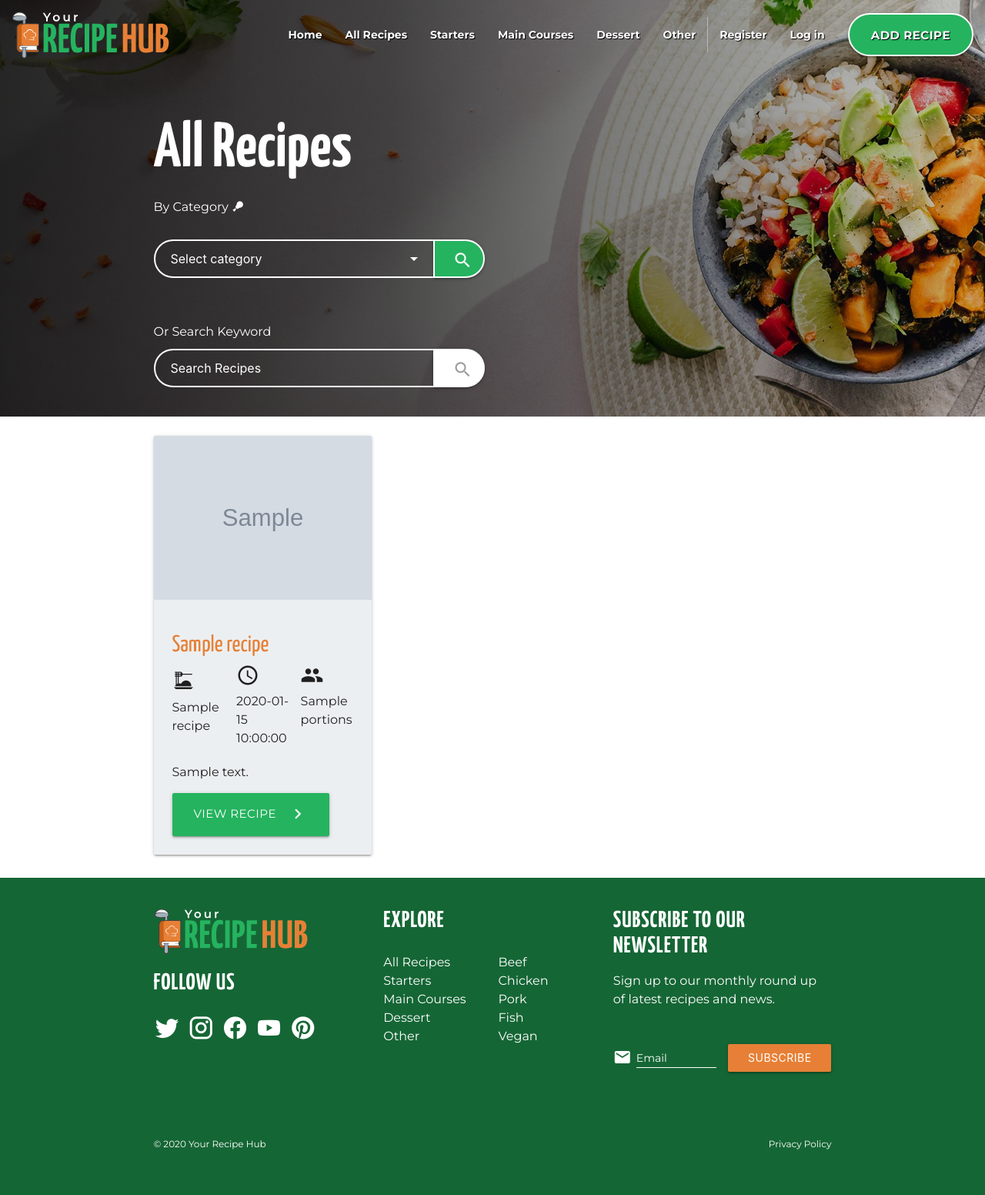
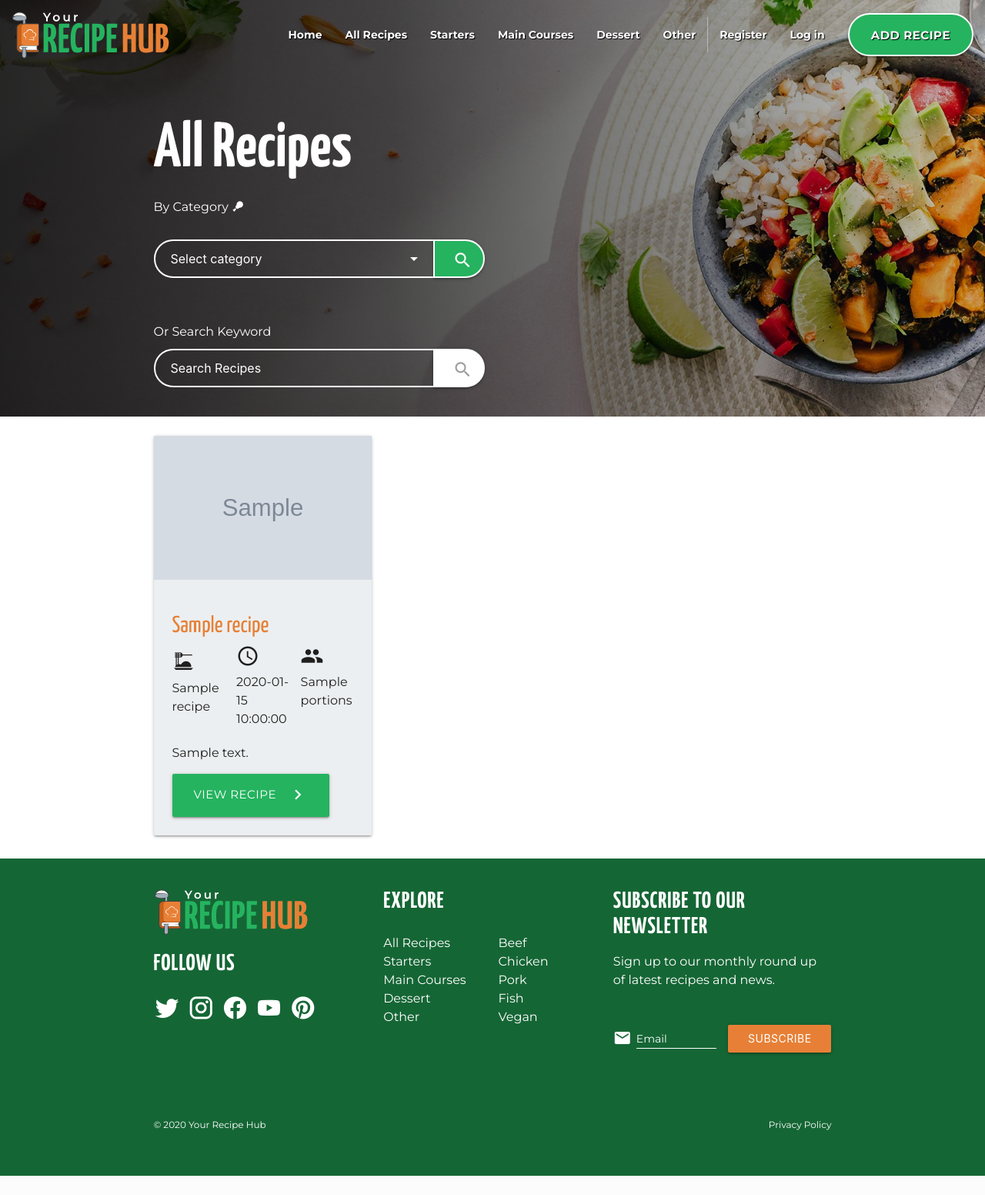
Before and after one commit to Bourkekev/ms3-your-recipe-hub, a Flask app: page /all_recipes in a window 1280 px wide. Shown: the whole page at 77% size. After the commit the page ends 1527 px from the top, so only its background shows below. Run offline with Flask 2, Linux system fonts and the light colour scheme; grey boxes marked "Sample" are stand-in pictures; a database or web service that is not in the repository returns one stand-in record (values such as "Sample title"); some libraries are stand-ins or nearby versions.

Commit message:
Change recipe cards to show img as background and remove previous cropping styles

```diff
--- a/static/css/style.css
+++ b/static/css/style.css
@@ -130,8 +130,8 @@ nav ul a:hover:not(.btn) {
 /* screen reader only */
 .sr-only {
     position: absolute;
-    width: 1px;
-    height: 1px;
+    width: 0px;
+    height: 0px;
     padding: 0;
     overflow: hidden;
     clip: rect(0,0,0,0);
@@ -208,13 +208,15 @@ footer .input-field .prefix.active {
 .btn.red:hover {
     background: #b71c1c!important;
 }
+
 .btn:hover .material-icons.grey-text.darken-4 {
     color: #fff!important;
 }
-a.btn:hover.red.darken-2 {
+.btn:hover.red.darken-2 {
     background-color: #b71c1c!important;
 }
-a.btn:hover.amber.darken-3 {
+.btn.orange:hover,
+.btn:hover.amber.darken-3 {
     background-color: #ff6f00 !important;
 }
 /* Materialize buttons */
@@ -449,6 +451,15 @@ input[type=range]+.thumb .value {
     font-size: 30px;
     font-size: 3rem;
 }
+/* Recipe Cards */
+.recipe-image-wrap {
+    width: 100%;
+    padding-bottom: 66%;
+    background-size: cover;
+    background-position: 50% 50%;
+    overflow: hidden;
+}
+
 /* center absolute text */
 .courses .card .card-title {
     font-weight: 700;
@@ -466,12 +477,6 @@ input[type=range]+.thumb .value {
 }
 .courses .card a:hover img {
     transform: scale(1.03);
-}
-/* crop card image to max-height */
-.card-image.crop-image {
-    position: relative;
-    max-height: 300px;
-    overflow: hidden;
 }
 .card-content .btn-large {
     margin-top: 15px;
@@ -541,10 +546,6 @@ footer a:hover {
     .all-recipes-hero.title-panel:before {
         background: linear-gradient(90deg, rgba(0,0,0,0.85) 0%, rgba(0,0,0,0.7) 40%, rgba(0,0,0,0.2) 100%);
     }
-    /* crop card image to max-height */
-    .card-image.crop-image {
-        max-height: 207px;
-    }
     .footer-brand-logo {
         margin: 15px 15px 15px 0;
     }
@@ -596,10 +597,6 @@ footer a:hover {
         border-top: none;
         padding: 24px;
     }
-    /* crop card image to max-height */
-    .card-image.crop-image {
-        max-height: 271px;
-    }
 }
 /* Large devices (desktops, 993px and up) */
 @media screen and (min-width: 993px) {
@@ -627,10 +624,6 @@ footer a:hover {
     }
     .text-lg-center {
         text-align: center;
-    }
-    /* crop card image to max-height */
-    .card-image.crop-image {
-        max-height: 176px;
     }
     .courses .card .card-title {
         font-size: 40px;
@@ -672,10 +665,6 @@ footer a:hover {
     .text-xl-center {
         text-align: center;
     }
-    /* crop card image to max-height */
-    .card-image.crop-image {
-        max-height: 275px;
-    }
     .courses .card .card-title {
         font-size: 50px;
         font-size: 5rem;
--- a/templates/all-recipes.html
+++ b/templates/all-recipes.html
@@ -24,15 +24,16 @@
             {% for recipe in recipes %}
                 <div class="col m6 l4">
                     <div class="card blue-grey lighten-5">
-                        <div class="card-image crop-image">
+                        <div class="card-image">
                             {% if recipe.image_url %}
-                                <img src="{{recipe.image_url}}" alt="{{recipe.title}}"/>
+                                <div class="recipe-image-wrap" style="background-image: url('{{recipe.image_url}}');">
+                                    <img src="{{recipe.image_url}}" alt="{{recipe.title}}" class="sr-only"/>
+                                </div>
+
                             {% else %}
-                                <picture>
-                                <source media="(max-width: 480px)"
-                                srcset="{{url_for('static', filename='images/recipe-no-image-480x320.jpg')}}">
-                                <img src="{{url_for('static', filename='images/recipe-no-image-843x562.jpg')}}" alt="no image available"/>
-                                </picture>
+                                <div class="recipe-image-wrap no-img" style="background-image: url('{{url_for('static', filename='images/recipe-no-image-480x320.jpg')}}')">
+                                    <img src="{{url_for('static', filename='images/recipe-no-image-480x320.jpg')}}" alt="no image available for {{recipe.title}}" class="sr-only"/>
+                                </div>
                             {% endif %}
                         </div>
                         <div class="card-content">
```
Also changed, not shown: templates/index.html (+8 -7 lines), templates/profile.html (+8 -7 lines), templates/search-results.html (+8 -7 lines), README.md.
